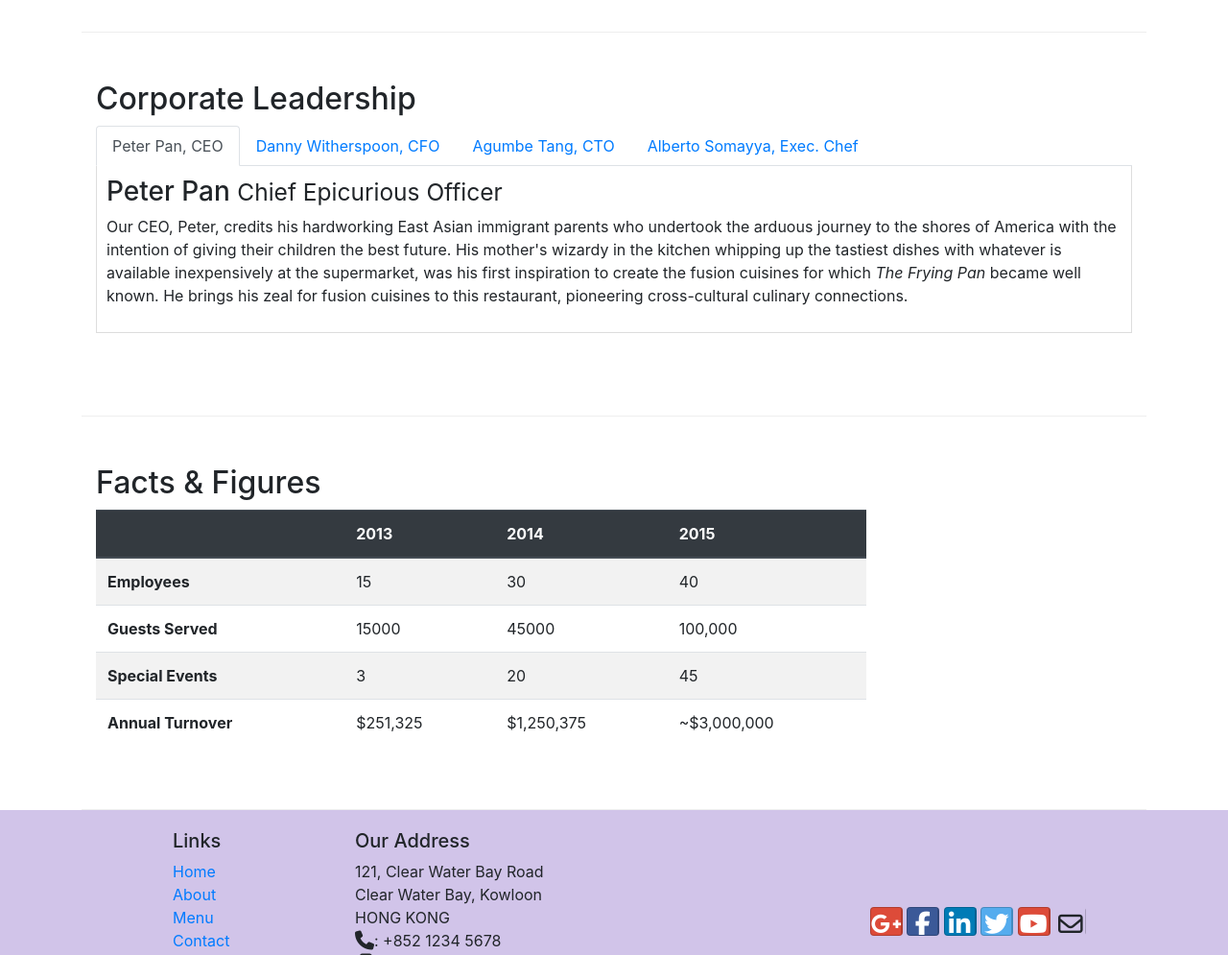
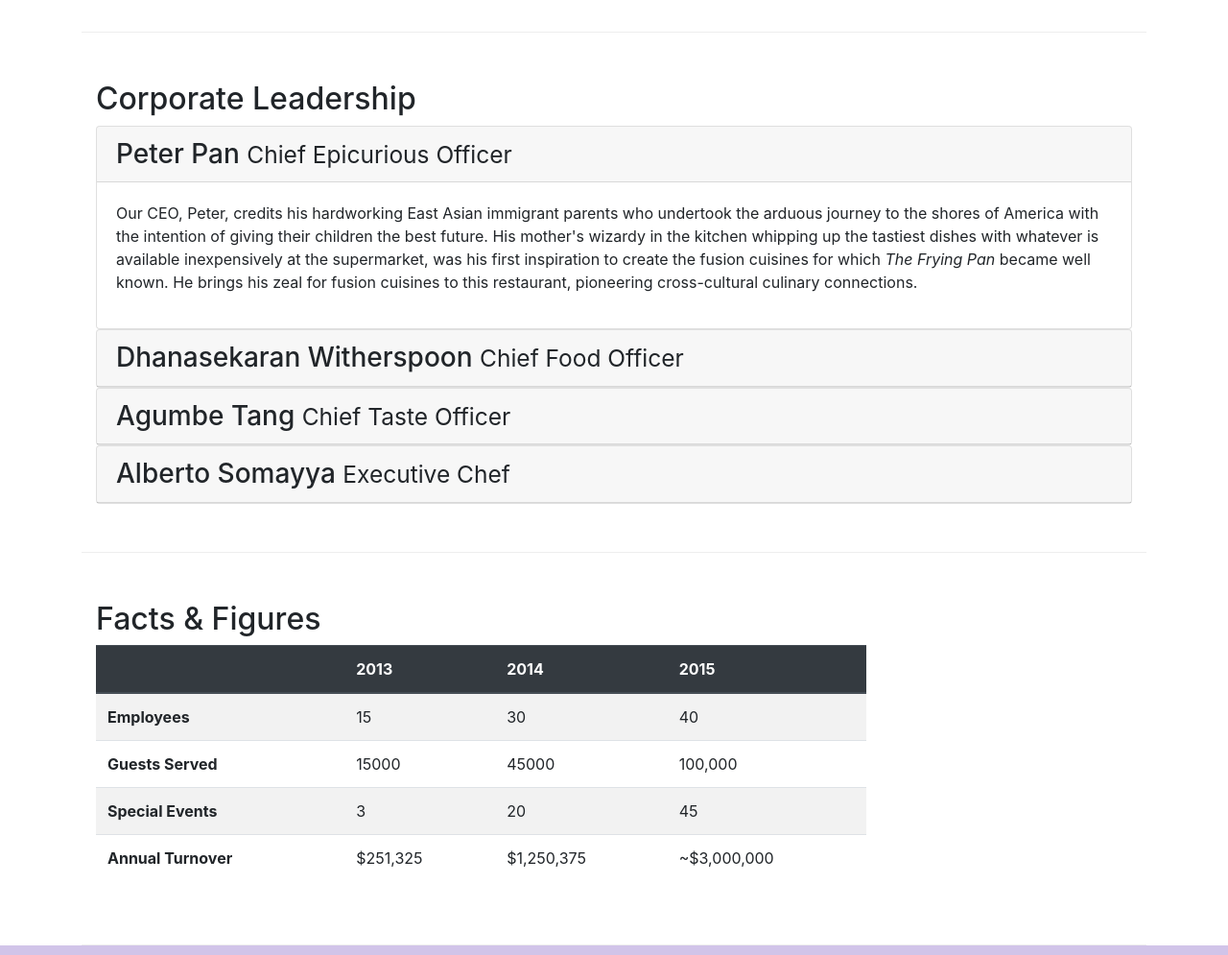
Before and after one commit to Shorjail/bootstrap4, a plain HTML site: page aboutus.html in a window 1280 px wide. Shown: the part 940-1935 px from the top of the page at 96% size. Drawn offline with nearby package versions, Linux system fonts and the light colour scheme.

Commit message:
Accordion

```diff
--- a/aboutus.html
+++ b/aboutus.html
@@ -121,7 +121,7 @@
             <div class="col-12 ">
                 <h2>Corporate Leadership</h2>
 
-                <ul class="nav nav-tabs">
+                <!-- <ul class="nav nav-tabs">
 
                     <li class="nav-item">
                         <a class="nav-link active" href="#peter"
@@ -140,8 +140,9 @@
                         role="tab" data-toggle="tab">Alberto Somayya, Exec. Chef</a>
                     </li>
 
-                </ul>
-                <div class="tab-content">
+                </ul> -->
+
+                <!-- <div class="tab-content">
 
                     <div id="peter" role="tabpanel" class="tab-pane fade show active">
                         <h3>Peter Pan <small>Chief Epicurious Officer</small></h3>
@@ -163,6 +164,64 @@
 
 
 
+                </div> -->
+
+                <div id="accordion">
+                    <div class="card">
+                        <div class="card-header" role="tab" id="peterhead">
+                            <h3 class="mb-0">
+                                <a data-toggle="collapse" data-target="#peter">Peter Pan <small>Chief Epicurious Officer</small></a>
+                            </h3>
+                        </div>
+                        <div id="peter" class="collapse show" data-parent="#accordion">
+                         <div class="card-body">
+                            <p class="d-none d-sm-block">Our CEO, Peter, credits his hardworking East Asian immigrant parents who undertook the arduous journey to the shores of America with the intention of giving their children the best future. His mother's wizardy in the kitchen whipping up the tastiest dishes with whatever is available inexpensively at the supermarket, was his first inspiration to create the fusion cuisines for which <em>The Frying Pan</em> became well known. He brings his zeal for fusion cuisines to this restaurant, pioneering cross-cultural culinary connections.</p>
+                         </div>
+
+                        </div>
+                    </div>
+
+                    <div class="card">
+                        <div class="card-header" role="tab" id="dannyhead">
+                            <h3 class="mb-0">
+                                <a data-toggle="collapse" data-target="#danny">Dhanasekaran Witherspoon <small>Chief Food Officer</small></a>
+                            </h3>
+                        </div>
+                        <div id="danny"  class="collapse" data-parent="#accordion">
+                         <div class="card-body">
+                            <p class="d-none d-sm-block">Our CFO, Danny, as he is affectionately referred to by his colleagues, comes from a long established family tradition in farming and produce. His experiences growing up on a farm in the Australian outback gave him great appreciation for varieties of food sources. As he puts it in his own words, <em>Everything that runs, wins, and everything that stays, pays!</em></p>
+                         </div>
+
+                        </div>
+                    </div>
+
+                    <div class="card">
+                        <div class="card-header" role="tab" id="agumbehead">
+                            <h3 class="mb-0">
+                                <a data-toggle="collapse" data-target="#agumbe">Agumbe Tang <small>Chief Taste Officer</small></a>
+                            </h3>
+                        </div>
+                        <div id="agumbe"  class="collapse" data-parent="#accordion">
+                         <div class="card-body">
+                            <p class="d-none d-sm-block">Blessed with the most discerning gustatory sense, Agumbe, our CTO, personally ensures that every dish that we serve meets his exacting tastes. Our chefs dread the tongue lashing that ensues if their dish does not meet his exacting standards. He lives by his motto, <em>You click only if you survive my lick.</em></p>
+                         </div>
+
+                        </div>
+                    </div>
+
+                    <div class="card">
+                        <div class="card-header" role="tab" id="albertohead">
+                            <h3 class="mb-0">
+                                <a data-toggle="collapse" data-target="#alberto">Alberto Somayya <small>Executive Chef</small></a>
+                            </h3>
+                        </div>
+                        <div id="alberto"  class="collapse" data-parent="#accordion">
+                         <div class="card-body">
+                            <p class="d-none d-sm-block">Award winning three-star Michelin chef with wide International experience having worked closely with whos-who in the culinary world, he specializes in creating mouthwatering Indo-Italian fusion experiences. He says, <em>Put together the cuisines from the two craziest cultures, and you get a winning hit! Amma Mia!</em></p>
+                         </div>
+
+                        </div>
+                    </div>
                 </div>
 
             </div>
--- a/css/styles.css
+++ b/css/styles.css
@@ -64,3 +64,7 @@ footer .btn-social {
     border-bottom: 1px solid #ddd;
     padding: 10px;
 }
+
+.tab-content .tab-pane {
+    padding: 10px;
+}
```
